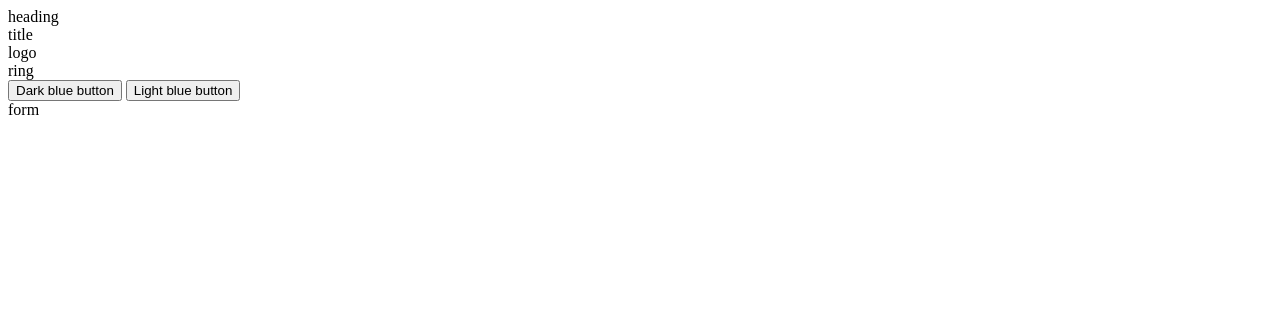
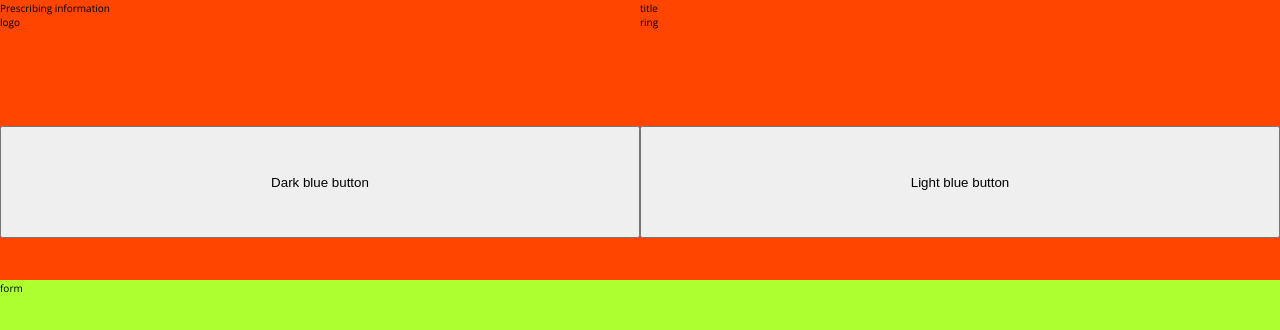
Before and after one commit to Nikolaj-Georgiev/playground, a website: page task-1/index.html in a window 1280 px wide. Drawn offline with nearby package versions, Linux system fonts and the light colour scheme.

Commit message:
adding the initial grid layout

```diff
--- a/task-1/index.html
+++ b/task-1/index.html
@@ -16,7 +16,7 @@
   <body>
     <main class="container">
       <section class="first">
-        <div class="first__heading">heading</div>
+        <div class="first__heading">Prescribing information</div>
         <div class="first__title">title</div>
         <div class="first__logo">logo</div>
         <div class="first__ring">ring</div>
--- a/task-1/sass/_base.scss
+++ b/task-1/sass/_base.scss
@@ -0,0 +1,23 @@
+* {
+  margin: 0;
+  padding: 0;
+}
+
+*,
+::before,
+::after {
+  box-sizing: inherit;
+}
+
+html {
+  box-sizing: border-box;
+  font-size: 62.5%;
+}
+
+body {
+  font-family: 'Open Sans', sans-serif;
+  font-weight: 400;
+  line-height: 1.6;
+  background-color: #fff;
+  min-height: 100vh;
+}
--- a/task-1/sass/_layout.scss
+++ b/task-1/sass/_layout.scss
@@ -0,0 +1,15 @@
+.container {
+  display: grid;
+  grid-template-rows: 35vh 65vh;
+}
+
+.first {
+  background-color: orangered;
+  display: grid;
+  grid-template-columns: repeat(2, minmax(50%, 1fr));
+  grid-template-rows: 5% repeat(2, 40%) repeat(2, 10%);
+}
+
+.second {
+  background-color: greenyellow;
+}
```
Also changed, not shown: task-1/css/style.css, 1 other file.
